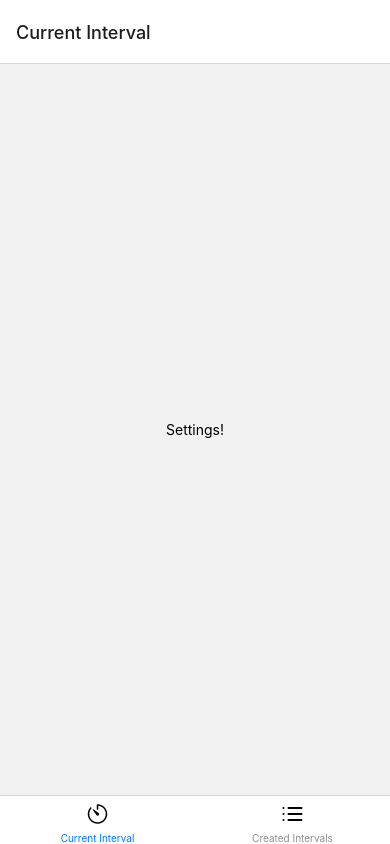
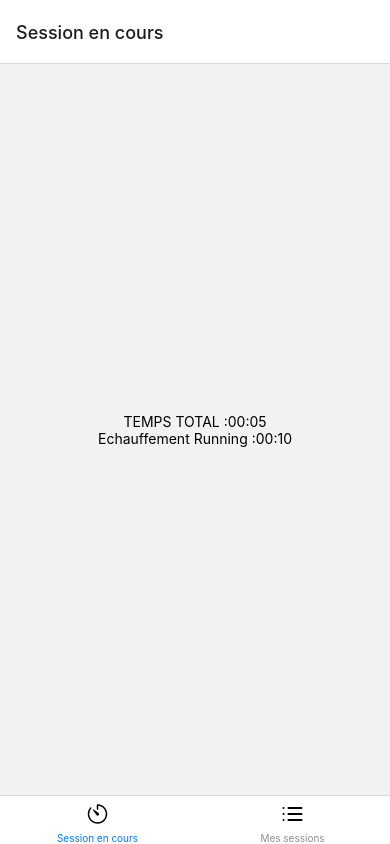
Before and after one commit to david-mi/Intervalize, a React Native app: screen / in a window 390 px wide. Built offline with nearby package versions, Linux system fonts and the light colour scheme.

Commit message:
feat: separate tabs into components and add base logic for session countdown

```diff
--- a/App.tsx
+++ b/App.tsx
@@ -1,24 +1,9 @@
-import * as React from 'react';
-import { Text, View } from 'react-native';
 import { NavigationContainer } from '@react-navigation/native';
 import { createBottomTabNavigator } from '@react-navigation/bottom-tabs';
 import { Feather, Ionicons } from '@expo/vector-icons';
-
-function CreatedIntervals() {
-  return (
-    <View style={{ flex: 1, justifyContent: 'center', alignItems: 'center' }}>
-      <Text>Home!</Text>
-    </View>
-  );
-}
-
-function CurrentInterval() {
-  return (
-    <View style={{ flex: 1, justifyContent: 'center', alignItems: 'center' }}>
-      <Text>Settings!</Text>
-    </View>
-  );
-}
+import CurrentSession from "./src/components/CurrentSession/CurrentSession";
+import CreatedSessions from "./src/components/CreatedSessions/CreatedSessions";
+import { mockSession } from "./src/mocks";
 
 const Tab = createBottomTabNavigator();
 
@@ -27,18 +12,18 @@ export default function App() {
     <NavigationContainer>
       <Tab.Navigator>
         <Tab.Screen
-          name="Current Interval"
-          component={CurrentInterval}
+          name="Session en cours"
+          component={CurrentSession}
           options={{
-            tabBarLabel: "Current Interval",
+            tabBarLabel: "Session en cours",
             tabBarIcon: () => <Ionicons name="timer-outline" size={24} color="black" />
           }}
         />
         <Tab.Screen
-          name="Created Intervals"
-          component={CreatedIntervals}
+          name="Mes sessions"
+          component={CreatedSessions}
           options={{
-            tabBarLabel: "Created Intervals",
+            tabBarLabel: "Mes sessions",
             tabBarIcon: () => <Feather name="list" size={24} color="black" />
           }}
         />
--- /dev/null
+++ b/src/components/CreatedSessions/CreatedSessions.tsx
@@ -0,0 +1,11 @@
+import { View, Text } from "react-native";
+
+function CreatedSessions() {
+  return (
+    <View style={{ flex: 1, justifyContent: 'center', alignItems: 'center' }}>
+      <Text>Mes Sessions</Text>
+    </View>
+  );
+}
+
+export default CreatedSessions
--- /dev/null
+++ b/src/components/CurrentSession/CurrentSession.tsx
@@ -0,0 +1,97 @@
+import * as React from 'react';
+import { Text, View, Button } from 'react-native';
+import { Session, SessionStatus } from "../../types";
+import { mockSession as currentSession } from "../../mocks";
+
+function CurrentSession() {
+  const [sessionStatus, setSessionStatus] = React.useState<SessionStatus>("STARTED")
+  const [sessionTimer, setSessionTimer] = React.useState({
+    minutes: 0,
+    seconds: 0
+  })
+
+  const currentStepIndexRef = React.useRef(0)
+  const currentStep = currentSession.steps[currentStepIndexRef.current]
+  const [currentStepTimer, setCurrentStepTimer] = React.useState(currentStep.duration)
+
+  React.useEffect(() => {
+    if (sessionStatus === "FINISHED") return
+
+    const intervalId = setTimeout(() => {
+      if (sessionTimer.seconds === 59) {
+        setSessionTimer(({ minutes }) => ({
+          minutes: minutes + 1,
+          seconds: 0
+        }))
+      } else {
+        setSessionTimer(({ minutes, seconds }) => ({
+          minutes,
+          seconds: seconds + 1
+        }))
+      }
+    }, 1000)
+
+    return () => {
+      clearTimeout(intervalId)
+    }
+  }, [sessionTimer.seconds, sessionStatus])
+
+  React.useEffect(() => {
+    if (sessionStatus === "FINISHED") return
+
+    const intervalId = setTimeout(() => {
+      if (currentStepTimer.seconds <= 0) {
+        if (currentStepTimer.minutes <= 0) {
+          const nextStepIndex = currentStepIndexRef.current + 1
+          const nextStep = currentSession.steps[nextStepIndex]
+
+          if (!nextStep) {
+            setSessionStatus("FINISHED")
+          } else {
+            currentStepIndexRef.current += 1
+            setCurrentStepTimer(nextStep.duration)
+          }
+        } else {
+          setCurrentStepTimer(({ minutes }) => ({
+            minutes: minutes - 1,
+            seconds: 59
+          }))
+        }
+
+      } else {
+        setCurrentStepTimer(({ minutes, seconds }) => ({
+          minutes,
+          seconds: seconds - 1
+        }))
+      }
+    }, 1000)
+
+    return () => {
+      clearTimeout(intervalId)
+    }
+  }, [currentStepTimer.seconds, sessionStatus])
+
+  return (
+    <View style={{ flex: 1, justifyContent: 'center', alignItems: 'center' }}>
+      {sessionStatus === "STARTED"
+        ? (
+          <>
+            <Text>
+              TEMPS TOTAL :
+              {String(sessionTimer.minutes).padStart(2, "0")}:
+              {String(sessionTimer.seconds).padStart(2, "0")}
+            </Text>
+            <Text>
+              {currentStep.name} :
+              {String(currentStepTimer.minutes).padStart(2, "0")}:
+              {String(currentStepTimer.seconds).padStart(2, "0")}
+            </Text>
+          </>
+        )
+        : <Text> Session Terminée</Text>
+      }
+    </View>
+  );
+}
+
+export default CurrentSession;
```
